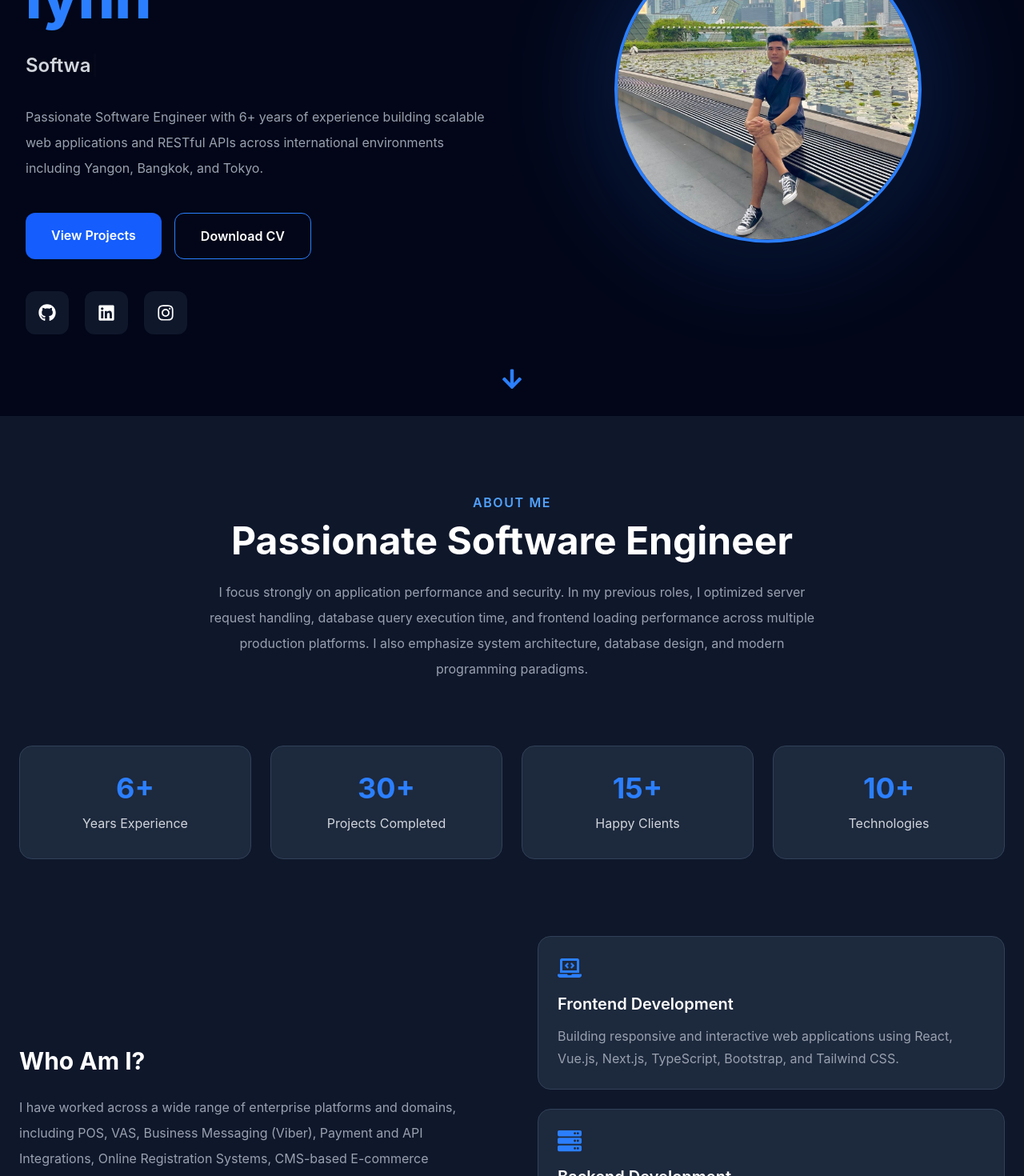
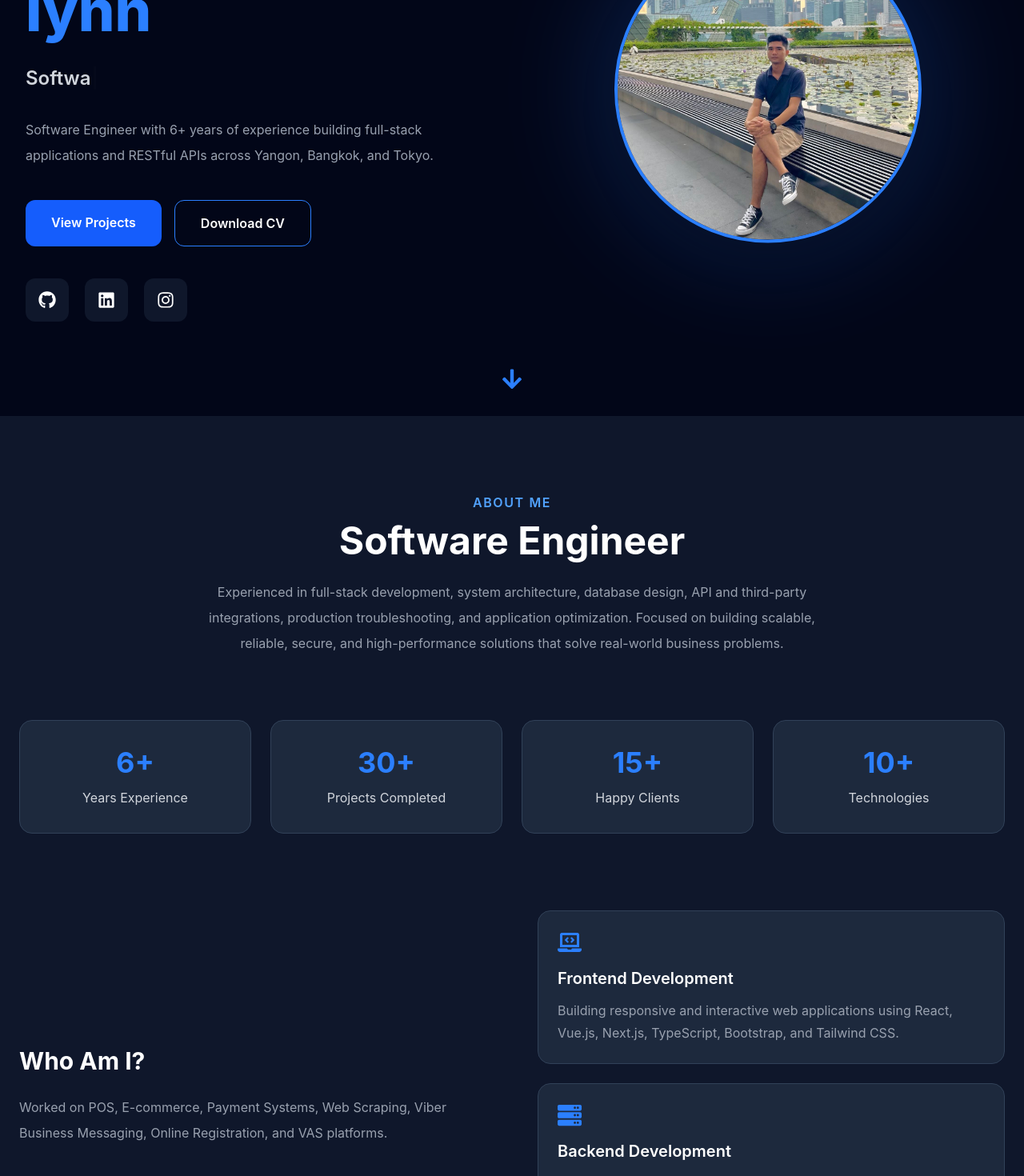
Before and after one commit to neylynn/neylynn.github.io, a React app: page / in a window 1280 px wide. Shown: the part 280-1750 px from the top of the page at 80% size. Built offline with nearby package versions, Linux system fonts and the light colour scheme; the HTML template or start-up script is replaced by a standard one.

Commit message:
update about exp

```diff
--- a/src/components/About.jsx
+++ b/src/components/About.jsx
@@ -77,14 +77,11 @@ function About() {
           </p>
 
           <h2 className="text-4xl md:text-5xl font-bold mt-3">
-            Passionate Software Engineer
+            Software Engineer
           </h2>
 
           <p className="mt-6 max-w-3xl mx-auto text-gray-400 leading-8">
-            I focus strongly on application performance and security. In my previous roles,
-            I optimized server request handling, database query execution time, and frontend
-            loading performance across multiple production platforms. I also emphasize system
-            architecture, database design, and modern programming paradigms.
+            Experienced in full-stack development, system architecture, database design, API and third-party integrations, production troubleshooting, and application optimization. Focused on building scalable, reliable, secure, and high-performance solutions that solve real-world business problems.
           </p>
 
         </motion.div>
@@ -145,10 +142,7 @@ function About() {
             </h3>
 
             <p className="mt-6 text-gray-400 leading-8">
-              I have worked across a wide range of enterprise platforms and domains,
-              including POS, VAS, Business Messaging (Viber), Payment and API Integrations,
-              Online Registration Systems, CMS-based E-commerce Platforms, Custom Chatbot
-              Integrations, and Web Scraping/Data Extraction.
+              Worked on POS, E-commerce, Payment Systems, Web Scraping, Viber Business Messaging, Online Registration, and VAS platforms.
             </p>
 
             <div className="grid grid-cols-2 gap-6 mt-10">
--- a/src/components/Hero.jsx
+++ b/src/components/Hero.jsx
@@ -63,9 +63,7 @@ function Hero() {
           </div>
 
           <p className="mt-8 max-w-xl text-gray-400 leading-8">
-            Passionate Software Engineer with 6+ years of experience building scalable web
-            applications and RESTful APIs across international environments including Yangon,
-            Bangkok, and Tokyo.
+            Software Engineer with 6+ years of experience building full-stack applications and RESTful APIs across Yangon, Bangkok, and Tokyo.
           </p>
 
           {/* Buttons */}
--- a/src/data/experience.js
+++ b/src/data/experience.js
@@ -5,7 +5,7 @@ export const experiences = [
     duration: "November 2025 - Present",
     location: "Yangon, Myanmar - Remote",
     description:
-      "Develop and maintain full-stack platforms, including POS, Loyalty, Money Changer, and CMS-based e-commerce systems. Troubleshoot and resolve complex production issues, and contribute to new platform development from system architecture and API design through deployment. Improve application performance, scalability, reliability, and security across frontend, backend, and infrastructure layers. Design, deploy, and manage WordPress-based SaaS applications on VPS infrastructure, supporting the full development-to-production lifecycle.",
+      "Maintain and enhance full-stack platforms by resolving production issues, optimizing queries and performance, and developing new features for POS, Loyalty, Money Changer, and CMS-based e-commerce systems. Develop and deploy new WordPress applications end-to-end, from initial development through production.",
     technologies: [
       "Laravel",
       "React",
```
